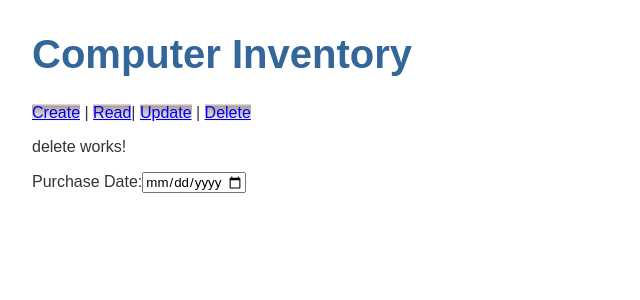
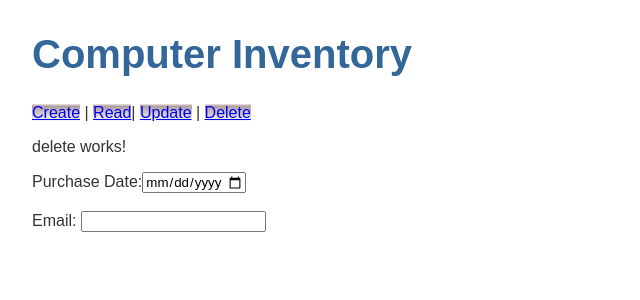
Before and after one commit to sukhmani/MEAN, an Angular app in the folder MEAN_STACK_PROJECT/frontend-angular-computers/: page /delete in a window 1280 px wide. Shown: the top 300 px of the page, without its empty margins (0-640 px from the left). Built offline with nearby package versions, Linux system fonts and the light colour scheme.

Commit message:
added email functionality

```diff
--- a/MEAN_STACK_PROJECT/frontend-angular-computers/src/app/delete/delete.component.html
+++ b/MEAN_STACK_PROJECT/frontend-angular-computers/src/app/delete/delete.component.html
@@ -3,4 +3,9 @@
     <label for="dateInput">Purchase Date:</label>
     <input type="date" id="dateInput" name="input" ng-model="date.value"
         placeholder="yyyy-MM-dd" min="2016-01-01" max="2021-12-31" required />
+<br>
+<br>
+        <label>Email:
+            <input type="email" name="input" ng-model="email.text" required>
+          </label>
         </form>
```
